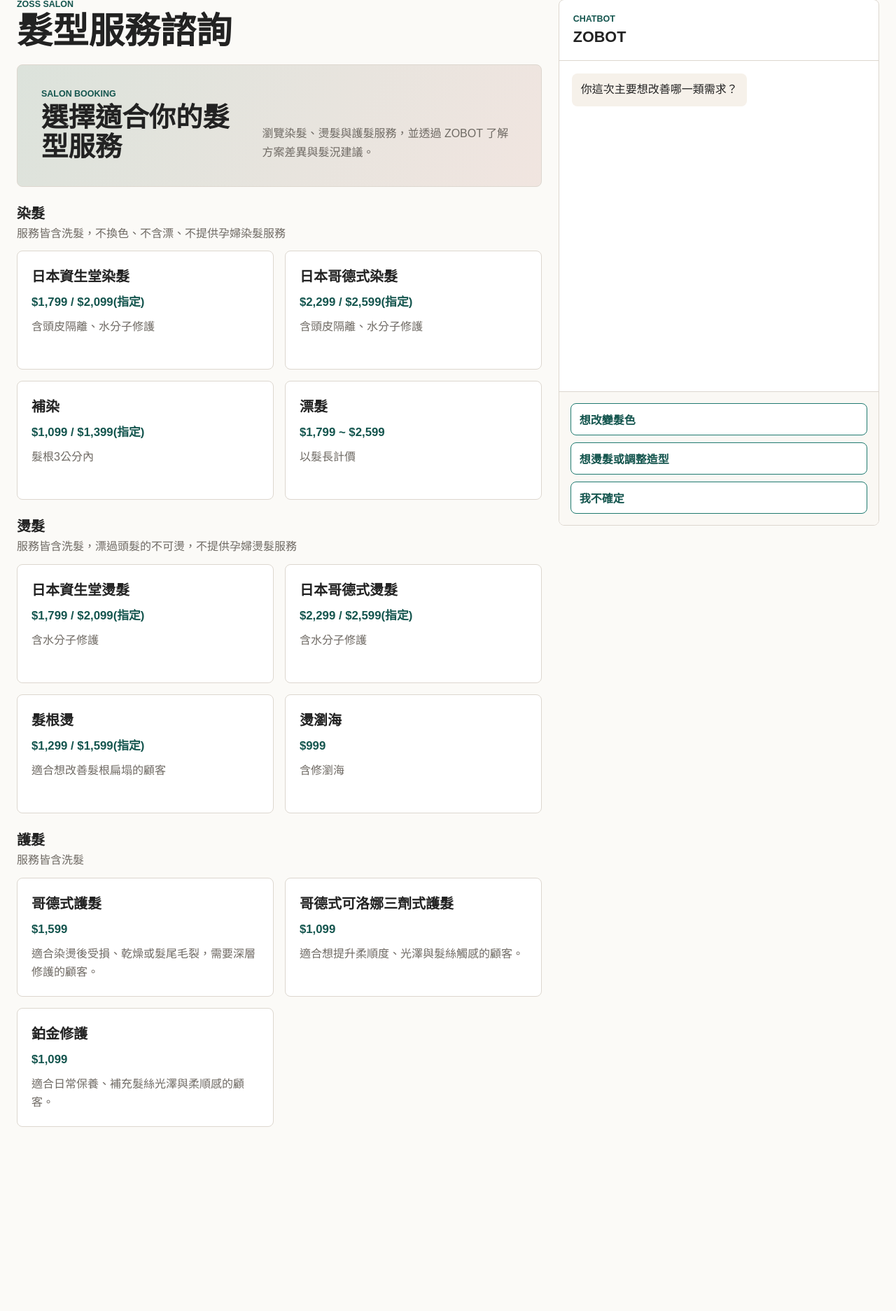
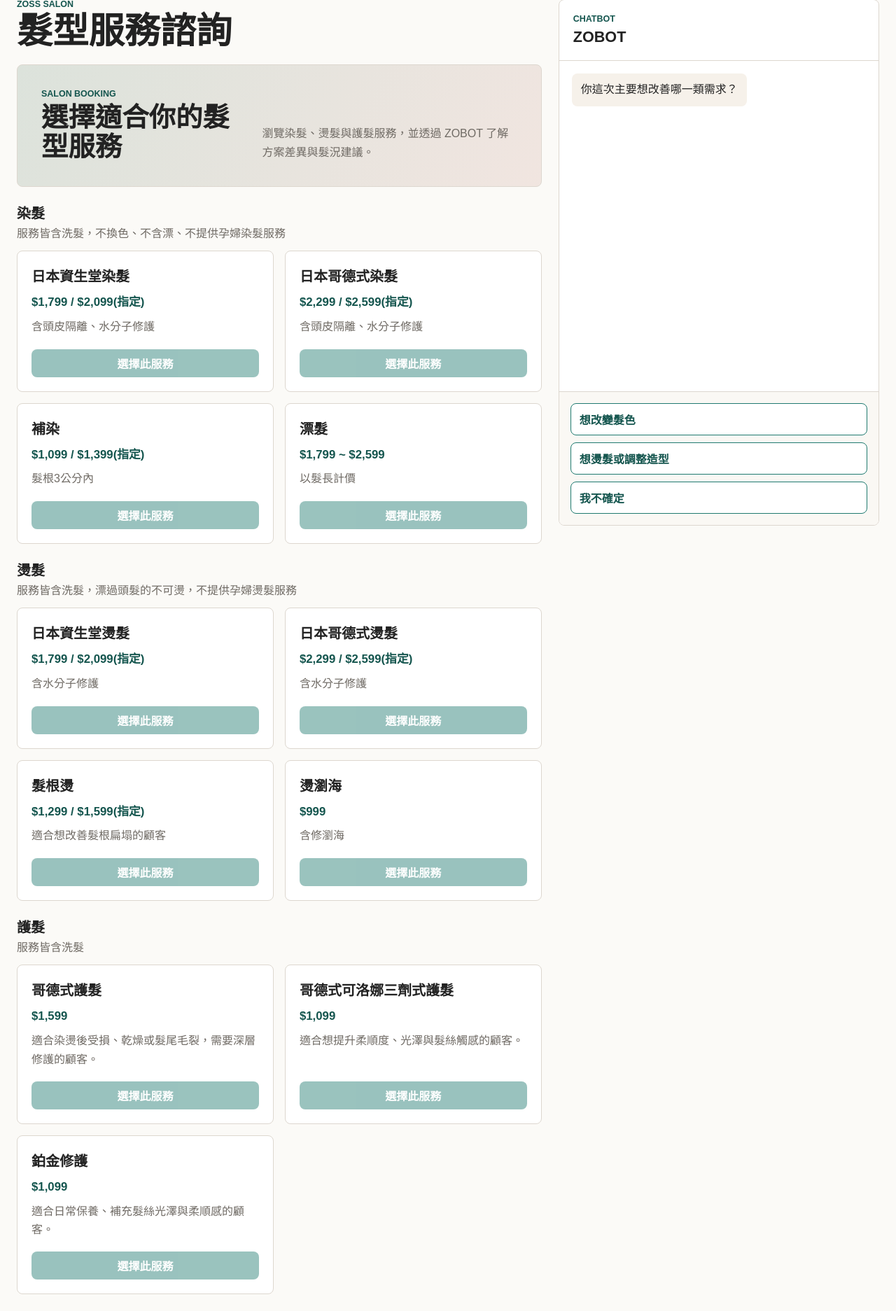
Before and after one commit to linda123456789123456789/zobot, a Flask app: page /chat in a window 1280 px wide. Shown: the part 25-1898 px from the top of the page at 70% size. Before the commit the page ends 1635 px from the top, so only its background shows below. Run offline with Flask 3, Linux system fonts and the light colour scheme.

Commit message:
fix: enable service selection after recommendation

```diff
--- a/app/static/css/style.css
+++ b/app/static/css/style.css
@@ -198,6 +198,9 @@ h1 {
 }
 
 .service-card {
+  display: flex;
+  flex-direction: column;
+  justify-content: space-between;
   min-height: 170px;
   padding: 20px;
   border: 1px solid var(--line);
@@ -221,6 +224,22 @@ h1 {
   color: var(--accent-dark);
   font-size: 1.05rem;
   font-weight: 700;
+}
+
+.service-send {
+  min-height: 40px;
+  margin-top: 18px;
+  padding: 0 12px;
+  border: 0;
+  border-radius: 8px;
+  background: var(--accent);
+  color: #ffffff;
+  font-weight: 700;
+}
+
+.service-send:disabled {
+  cursor: not-allowed;
+  opacity: 0.45;
 }
 
 .chat-form button {
@@ -292,8 +311,7 @@ h1 {
 
 .button-options,
 .chat-form,
-.recommendation-card,
-.completion-card {
+.recommendation-card {
   display: grid;
   gap: 10px;
   padding: 16px;
@@ -302,15 +320,13 @@ h1 {
 }
 
 .recommendation-card[hidden],
-.completion-card[hidden],
 .button-options[hidden],
 .chat-form[hidden] {
   display: none;
 }
 
 .recommendation-card h3,
-.recommendation-card h4,
-.completion-card h3 {
+.recommendation-card h4 {
   margin-bottom: 0;
   font-size: 1rem;
 }
@@ -323,8 +339,7 @@ h1 {
   color: var(--ink);
 }
 
-.recommendation-card p,
-.completion-card p {
+.recommendation-card p {
   margin-bottom: 0;
   color: var(--muted);
   line-height: 1.55;
--- a/app/static/js/chat.js
+++ b/app/static/js/chat.js
@@ -14,10 +14,10 @@
   const recommendationCardEl = document.querySelector("#recommendation-card");
   const recommendedServiceEl = document.querySelector("#recommended-service");
   const recommendationReasonEl = document.querySelector("#recommendation-reason");
+  const recommendationNextStepTitleEl = document.querySelector("#recommendation-next-step-title");
   const recommendationNextStepEl = document.querySelector("#recommendation-next-step");
   const resetConsultationEl = document.querySelector("#reset-consultation");
-  const completionCardEl = document.querySelector("#completion-card");
-  const completedServiceEl = document.querySelector("#completed-service");
+  const serviceChoiceButtons = Array.from(document.querySelectorAll("[data-service-choice]"));
   const initialGreeting = shell.dataset.initialGreeting;
   const maxButtonOptions = 3;
   let isWaitingForReply = false;
@@ -87,6 +87,12 @@
     inputEl.focus();
   }
 
+  function setServiceChoiceEnabled(enabled) {
+    serviceChoiceButtons.forEach((button) => {
+      button.disabled = !enabled;
+    });
+  }
+
   function renderButtons(buttons) {
     if (!buttonOptionsEl) {
       return;
@@ -121,10 +127,11 @@
 
     recommendedServiceEl.textContent = finalOutput.recommended_service;
     recommendationReasonEl.textContent = finalOutput.reason;
+    recommendationNextStepTitleEl.textContent = "下一步提示";
     recommendationNextStepEl.textContent = finalOutput.next_step;
     recommendationCardEl.hidden = false;
-    completionCardEl.hidden = true;
     setInputDisabled(true);
+    setServiceChoiceEnabled(true);
   }
 
   function resetConsultation() {
@@ -135,14 +142,15 @@
     messagesEl.innerHTML = "";
     appendMessage("assistant", initialGreeting);
     recommendationCardEl.hidden = true;
-    completionCardEl.hidden = true;
-    completedServiceEl.textContent = "";
+    recommendationNextStepTitleEl.textContent = "下一步提示";
+    recommendationNextStepEl.textContent = "";
     renderButtons(initialButtonLabels);
     if (inputEl) {
       inputEl.value = "";
     }
     setInputDisabled(false);
     setControlsDisabled(false);
+    setServiceChoiceEnabled(false);
     focusTextInput();
   }
 
@@ -151,10 +159,11 @@
       return;
     }
 
-    completedServiceEl.textContent = serviceName;
-    recommendationCardEl.hidden = true;
-    completionCardEl.hidden = false;
+    recommendationNextStepTitleEl.textContent = "使用者選擇";
+    recommendationNextStepEl.textContent = `你最後選擇：${serviceName}`;
+    recommendationCardEl.hidden = false;
     setInputDisabled(true);
+    setServiceChoiceEnabled(false);
   }
 
   async function sendMessage(message) {
@@ -207,6 +216,16 @@
   }
 
   document.addEventListener("click", (event) => {
+    const serviceButton = event.target.closest("[data-service-choice]");
+    if (serviceButton) {
+      if (serviceButton.disabled) {
+        return;
+      }
+
+      completeServiceSelection(serviceButton.dataset.serviceChoice);
+      return;
+    }
+
     const button = event.target.closest("[data-message]");
     if (!button) {
       return;
--- a/app/templates/chat.html
+++ b/app/templates/chat.html
@@ -39,6 +39,7 @@
                   <p class="service-price">{{ service.price }}</p>
                   <p>{{ service.description }}</p>
                 </div>
+                <button type="button" class="service-send" data-service-choice="{{ service.name }}" disabled>選擇此服務</button>
               </article>
             {% endfor %}
           </div>
@@ -68,18 +69,11 @@
       <p id="recommended-service" class="recommended-service"></p>
       <h4>原因說明</h4>
       <p id="recommendation-reason"></p>
-      <h4>下一步提示</h4>
+      <h4 id="recommendation-next-step-title">下一步提示</h4>
       <p id="recommendation-next-step" class="recommendation-prompt"></p>
       <div class="recommendation-actions">
         <button type="button" id="reset-consultation">重新諮詢</button>
       </div>
-    </section>
-
-    <section id="completion-card" class="completion-card" hidden>
-      <p class="eyebrow">完成</p>
-      <h3>服務選擇完成</h3>
-      <p>已選擇：<strong id="completed-service"></strong></p>
-      <p>請將此頁面交還研究人員。</p>
     </section>
 
     {% if input_mode == "button" %}
```
